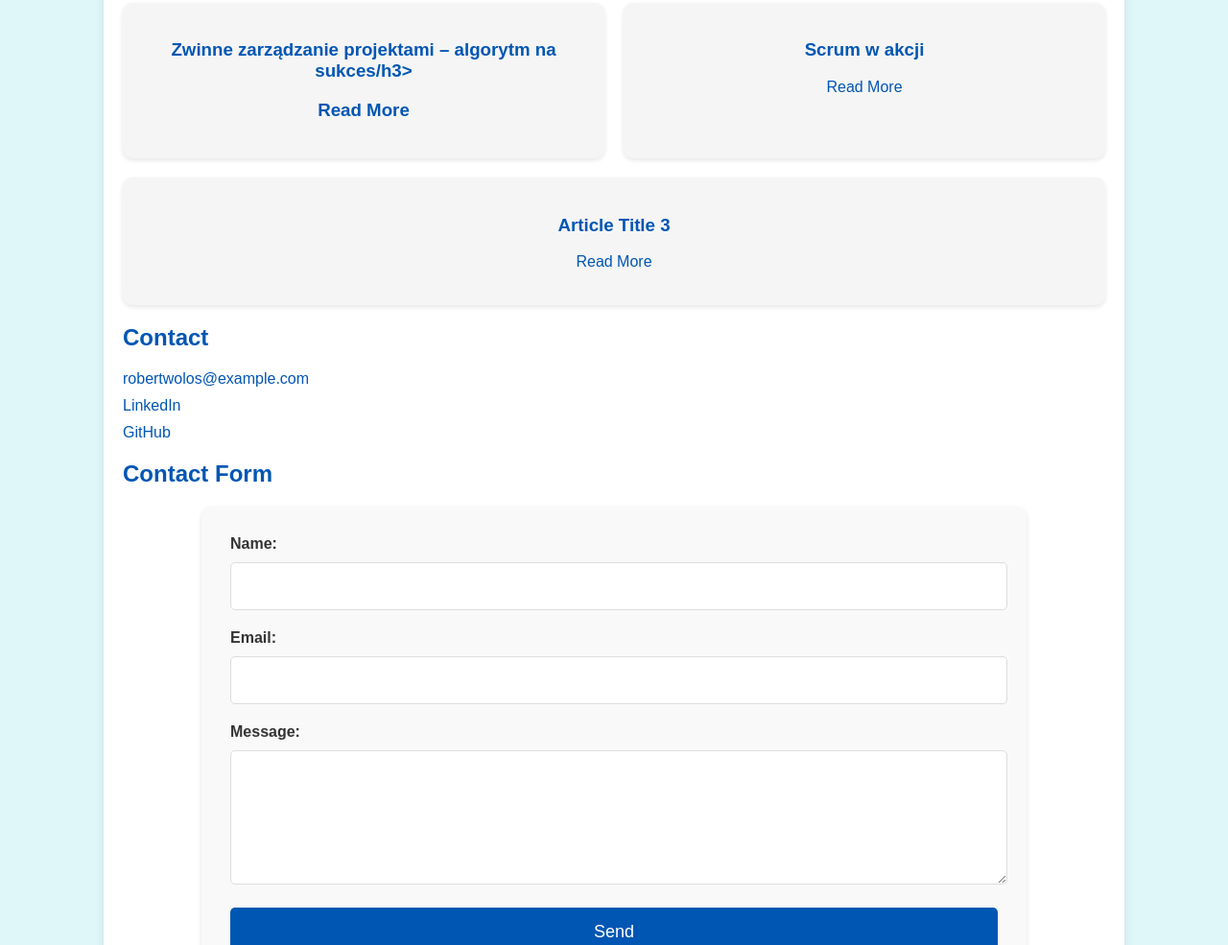
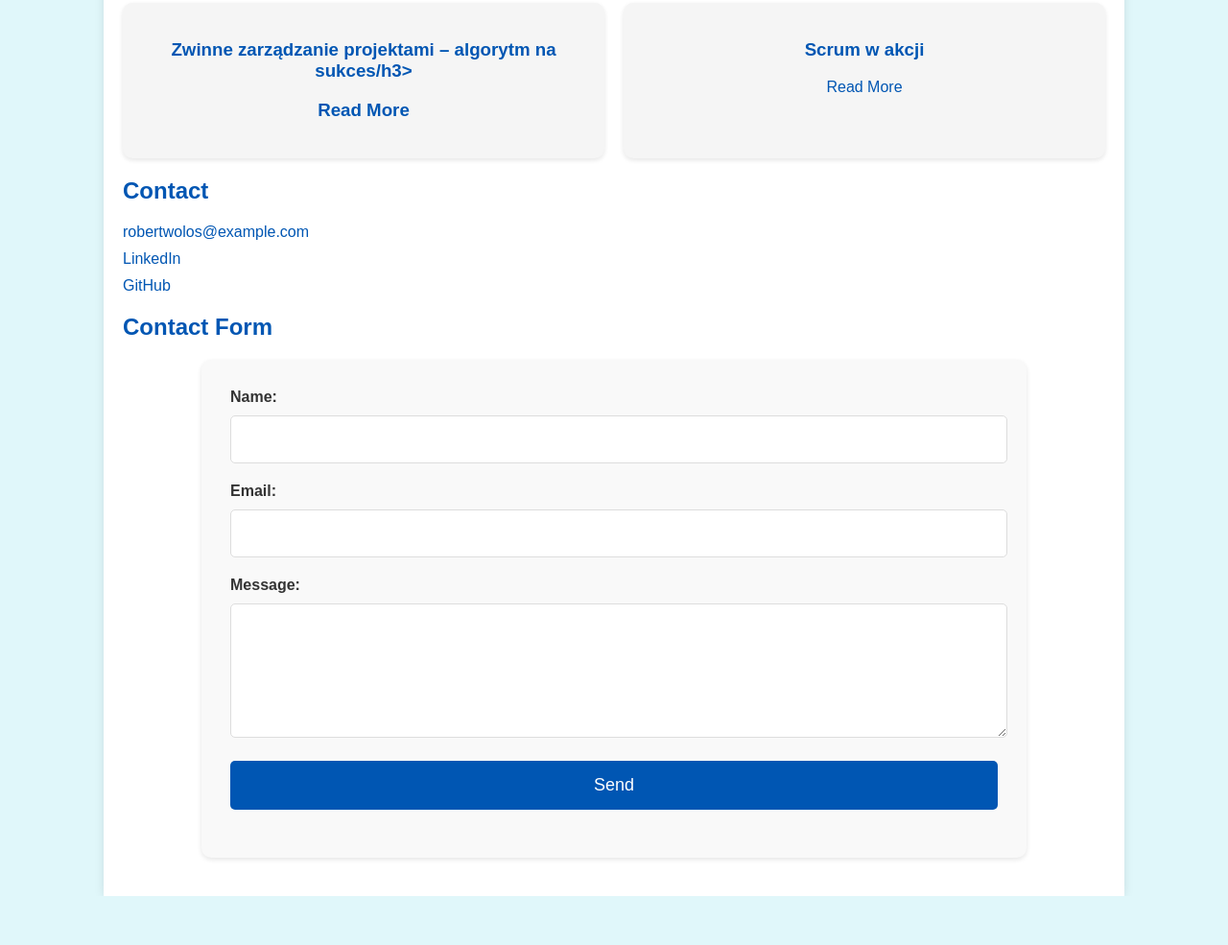
Before and after one commit to robertwolos/username.github.io, a plain HTML site: page index.html in a window 1280 px wide. Shown: the part 3086-4071 px from the top of the page at 96% size. After the commit the page ends 4020 px from the top, so only its background shows below. Drawn offline with Linux system fonts and the light colour scheme.

Commit message:
Update index.html

```diff
--- a/index.html
+++ b/index.html
@@ -299,10 +299,6 @@
                 <h3>Scrum w akcji</h3>
                 <p><a href="https://blog.onwelo.pl/scrum-w-akcji/" target="_blank">Read More</a></p>
             </div>
-            <div class="article">
-                <h3>Article Title 3</h3>
-                <p><a href="https://www.linkedin.com/link-to-article-3" target="_blank">Read More</a></p>
-            </div>
         </div>
 
         <h2 id="contact">Contact</h2>
```
